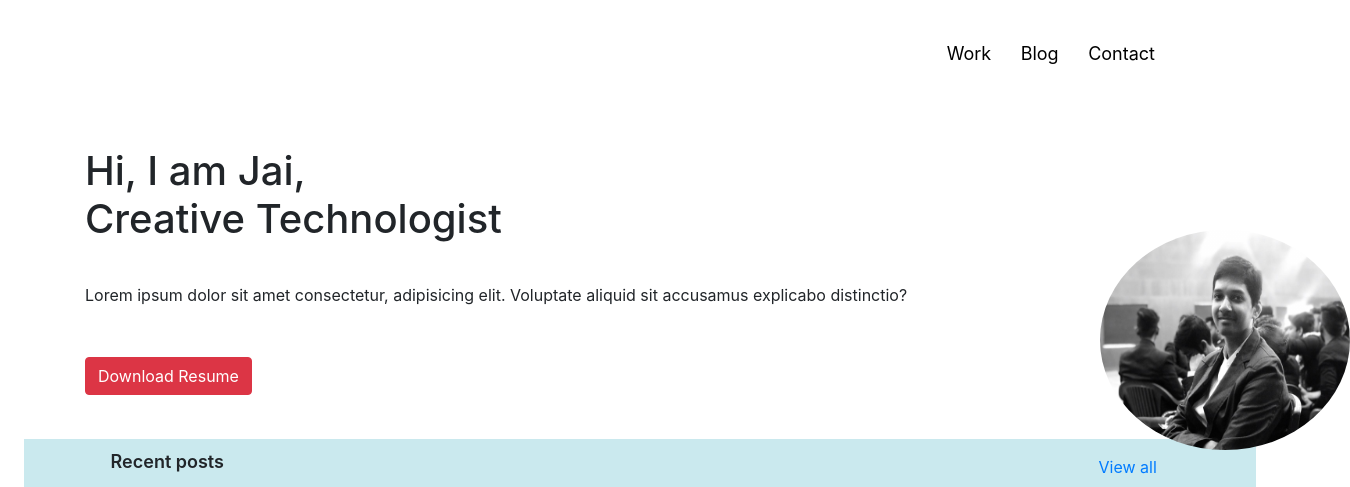
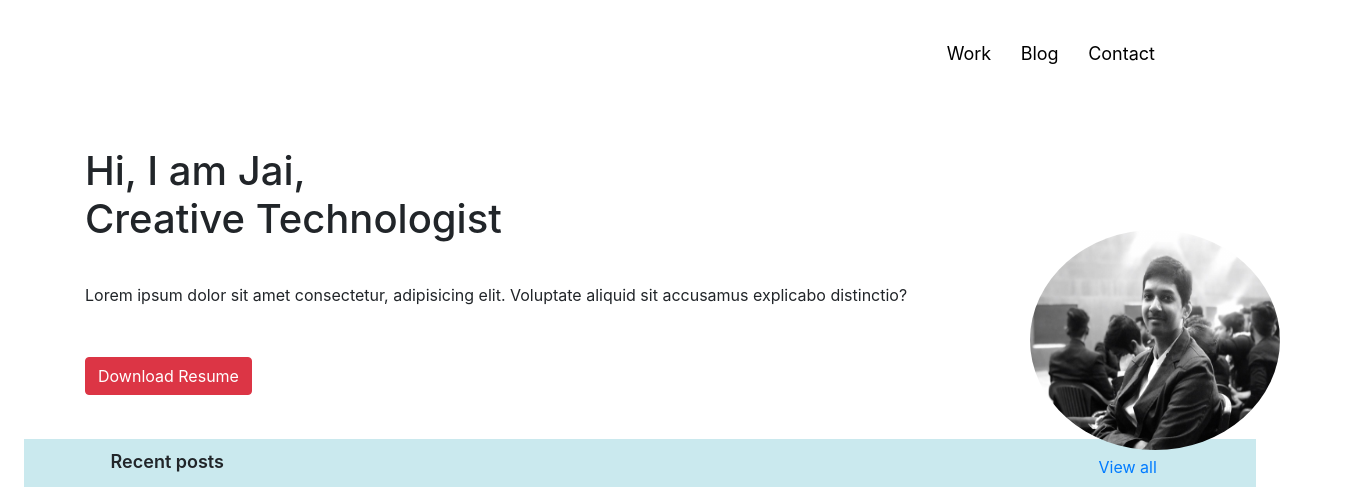
Before and after one commit to JaiRaj22/almanac-task, a plain HTML site: page index.html in a window 1280 px wide. Shown: the top 487 px of the page, 1350 px wide, since content can reach past the window. Drawn offline with nearby package versions, Linux system fonts and the light colour scheme.

Commit message:
Update styles.css

```diff
--- a/styles.css
+++ b/styles.css
@@ -24,7 +24,7 @@
     width: 250px;
     display: flex;
     position:absolute;
-    left: 1100px;
+    left: 1030px;
     bottom: 350px;
     border-radius: 50%;
     display: flex;
```
